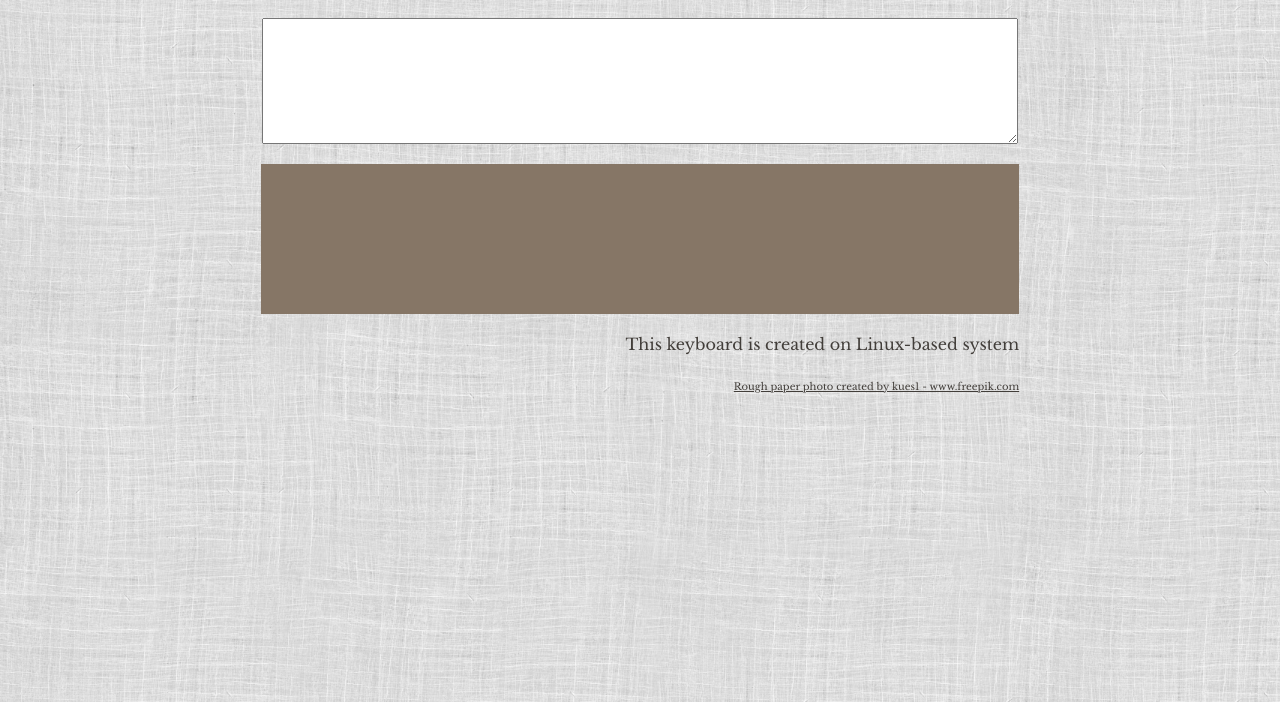
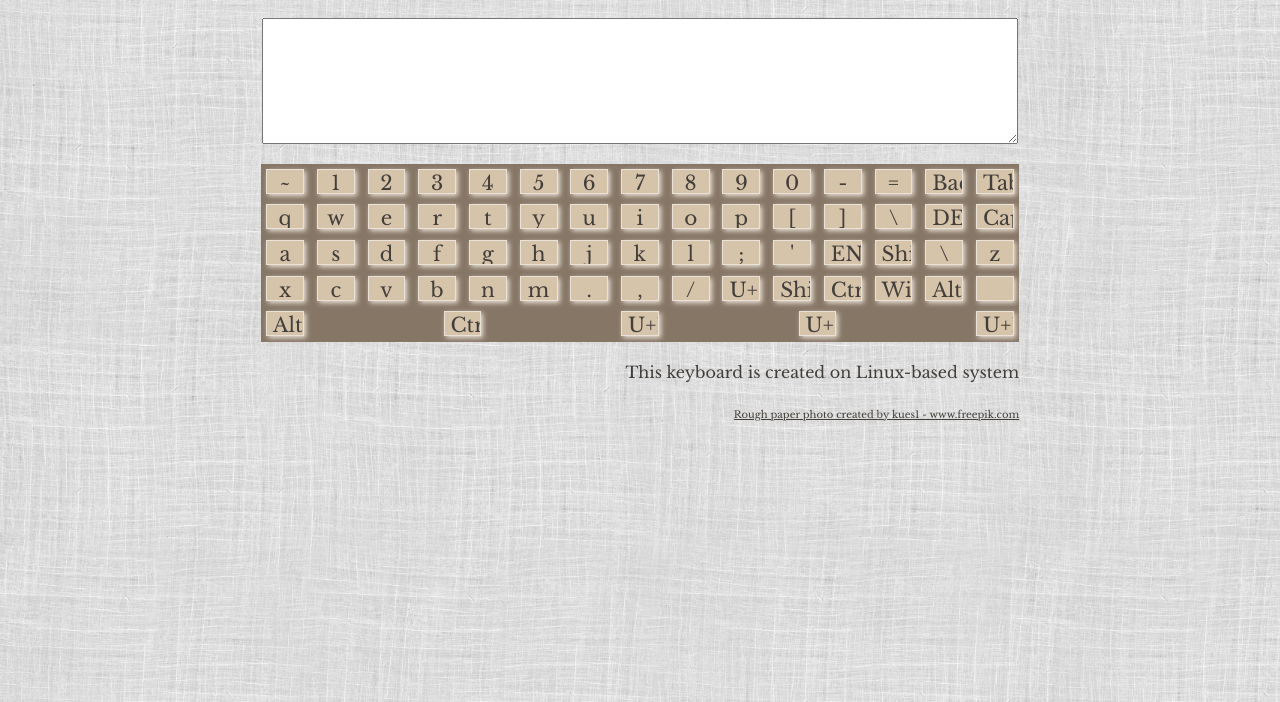
Before and after one commit to MaryOp/virtual-keyboard, a plain HTML site: page index.html in a window 1280 px wide. Shown: the part 114-816 px from the top of the page. Drawn offline with nearby package versions, Linux system fonts and the light colour scheme.

Commit message:
feat: add key buttons

```diff
--- a/app.js
+++ b/app.js
@@ -10,16 +10,44 @@ window.onload = function() {
         }
         create() {
             let w = document.querySelector(".wrapper");
+            let k = document.querySelector(".keyboard");
             let r = document.createElement(this.tag);
                 r.className = this.classname;
-            if ( w == null){
+
+            if (( w == null) && (k == null)) {
                 document.body.appendChild(r);
+            }
+            else if ((w == null) && (k != null)) {
+                k.appendChild(r);
             }
             else {
                 w.appendChild(r);
             }
         }
     }
+
+    class key_button extends elem {
+
+        constructor (tag, classname, type, value) {
+            super(tag, classname);
+            this.type = type;
+            this.value = value;
+        }
+
+            create_button() {
+
+            let k = document.querySelector(".keyboard");
+            let r = document.createElement(this.tag);
+                r.className = this.classname;
+                r.type = this.type
+                r.value = this.value;
+                k.appendChild(r);
+        }
+
+
+    }
+
+
 
     let wrapper = new elem("div", "wrapper");
     wrapper.create();
@@ -34,9 +62,63 @@ window.onload = function() {
     footer.create();
     document.querySelector(".footer").innerHTML = "This keyboard is created on Linux-based system</br></br><a href='https://www.freepik.com/photos/rough-paper'>Rough paper photo created by kues1 - www.freepik.com</a>";
 
+    keys_array_eng = [
+        '~', '1', '2', '3', '4', '5', '6', '7', '8', '9', '0', '-', '=', 'Backspace',
+        'Tab', 'q', 'w', 'e', 'r', 't', 'y', 'u', 'i', 'o', 'p', '[', ']', '\\', 'DEL',
+        'Caps Lock', 'a', 's', 'd', 'f', 'g', 'h', 'j', 'k', 'l', ';', '\'', 'ENTER',
+        'Shift', '\\', 'z', 'x', 'c', 'v', 'b', 'n', 'm', '.', ',', '/', '\U+1403', 'Shift',
+        'Ctrl', 'Win', 'Alt', '', 'Alt', 'Ctrl', '\U+140A', '\U+1401', '\U+1405']
 
-    // alert("This keyboard is created on Linux-based system");
-}
+    keys_array_rus = [
+        'ё', '1', '2', '3', '4', '5', '6', '7', '8', '9', '0', '-', '=', 'Backspace',
+        'Tab', 'й', 'ц', 'у', 'к', 'е', 'н', 'г', 'ш', 'щ', 'з', 'х', 'ъ', '\\', 'DEL',
+        'Caps Lock', 'ф', 'ы', 'в', 'а', 'п', 'р', 'о', 'л', 'д', 'ж', 'э', 'ENTER',
+        'Shift', '\\', 'я', 'ч', 'с', 'м', 'и', 'т', 'ь', 'б', 'ю', '.', '\U1403', 'Shift',
+        'Ctrl', 'Win', 'Alt', '', 'Alt', 'Ctrl', '\U140A', '\U1401', '\U1405']
+
+    keys_array_eng_shift = [
+        '`', '!', '@', '#', '$', '%', '^', '&', '*', '(', ')', '_', '+', 'Backspace',
+        'Tab', 'q', 'w', 'e', 'r', 't', 'y', 'u', 'i', 'o', 'p', '[', ']', '\\', 'DEL',
+        'Caps Lock', 'a', 's', 'd', 'f', 'g', 'h', 'j', 'k', 'l', ';', '\'', 'ENTER',
+        'Shift', '\\', 'z', 'x', 'c', 'v', 'b', 'n', 'm', '.', ',', '/', '\U1403', 'Shift',
+        'Ctrl', 'Win', 'Alt', '', 'Alt', 'Ctrl', '\U140A', '\U1401', '\U1405']
+
+    keys_array_rus_shift = [
+        'ё', '!', '"', '№', ';', '%', ':', '?', '*', '(', ')', '-', '=', 'Backspace',
+        'Tab', 'й', 'ц', 'у', 'к', 'е', 'н', 'г', 'ш', 'щ', 'з', 'х', 'ъ', '\\', 'DEL',
+        'Caps Lock', 'ф', 'ы', 'в', 'а', 'п', 'р', 'о', 'л', 'д', 'ж', 'э', 'ENTER',
+        'Shift', '\\', 'я', 'ч', 'с', 'м', 'и', 'т', 'ь', 'б', 'ю', ',', '\U1403', 'Shift',
+        'Ctrl', 'Win', 'Alt', '', 'Alt', 'Ctrl', '\U140A', '\U1401', '\U1405']
+
+
+        for (let i = 0; i < keys_array_eng.length; i++) {
+            let key = new key_button("input", "key_button", "button", keys_array_eng[i]);
+            key.create_button();
+            // switch (keys_array_eng[i]) {
+            //     case "Tab":
+            //         this.className = "key_button_plus_half";
+            //         break;
+            //     case "Ctrl":
+            //         this.className = "key_button_plus_half";
+            //         break;
+            //     case "Space":
+            //         this.className = "key_button_extra_wide";
+            //         break;
+            //     case "Backspace":
+            //     case "Caps Lock":
+            //     case "Shift":
+            //     case "ENTER":
+            //         this.className = "key_button_wide";
+            //         break;
+
+            // }
+        }
+
+        // document.querySelector(".key_button").onclick() {
+        //     console.log("Hurray")
+        // }
+
+    }
 
 
 // textarea.oninput = function() {
--- a/style.scss
+++ b/style.scss
@@ -37,26 +37,29 @@ body {
         width: 100%;
         max-width: 1500px;
         background-color: $color-tin;
-        height: 150px;
+        // height: 150px;
         bottom: 0;
         right: 0;
         display: inline-flex;
         justify-content: space-between;
+        flex-wrap: wrap;
+
 
 
         .key_button {
+            cursor: pointer;
             border: 1px solid $color-linen;
             font-family: 'Libre Baskerville', serif;
             color: $color-dark-tin;
             margin: 0.7%;
             box-shadow: 2px 2px 5px $color-linen;
             width: 5%;
-            height: 50px;
+            height: 25px;
             background-color: $color-oyster;
             display: flex;
             justify-content: center;
             align-items: center;
-            font-size: 24px;
+            font-size: 20px;
         }
 
         .key_button_plus_half {
```
Also changed, not shown: style.css, 1 other file.
